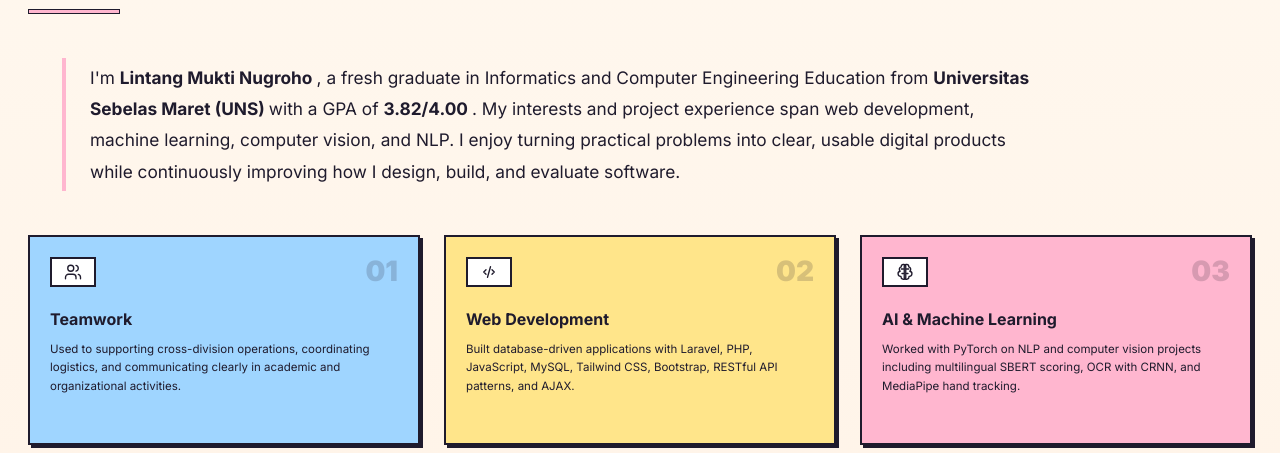
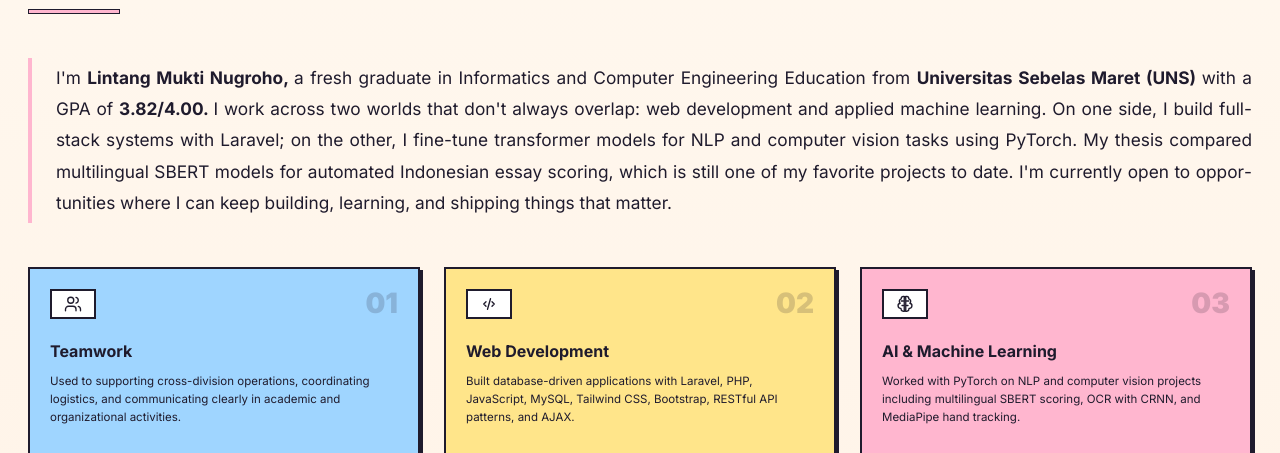
Before and after one commit to LimunBF/Portfolio-Website, a website: page index.html in a window 1280 px wide. Shown: the part 249-702 px from the top of the page. Drawn offline with nearby package versions, Linux system fonts and the light colour scheme.

Commit message:
Revised Some Texts in index.html and style.css to improve clarity and readability. Updated internship date format and refined personal introduction for better engagement.

```diff
--- a/css/style.css
+++ b/css/style.css
@@ -169,16 +169,17 @@ img, svg { display: block; }
 .about-layout { display: block; }
 .about-copy { width: 100%; }
 .about-text-block {
-  max-width: 980px;
-  margin: 0 0 44px 34px;
+  max-width: 100%;
+  margin: 0 0 44px;
   padding: 4px 0 4px 24px;
   border-left: 4px solid var(--pink);
   text-align: justify;
+  hyphens: auto;
 }
 .about-text-block p {
   font-size: clamp(16px, 1.35vw, 18px);
   line-height: 1.82;
-  text-align: left;
+  text-align: justify;
 }
 .about-cards { display: grid; grid-template-columns: repeat(3,1fr); gap: 24px; }
 .feature-card, .project-card, .certificate-card, .timeline-card, .skill-card { border: var(--border); }
--- a/index.html
+++ b/index.html
@@ -119,21 +119,21 @@
               <p>
                 I'm
                 <strong>
-                  Lintang Mukti Nugroho
+                  Lintang Mukti Nugroho,
                 </strong>
-                , a fresh graduate in Informatics and Computer Engineering
+                a fresh graduate in Informatics and Computer Engineering
                 Education from
                 <strong>
                   Universitas Sebelas Maret (UNS)
                 </strong>
                 with a GPA of
                 <strong>
-                  3.82/4.00
+                  3.82/4.00.
                 </strong>
-                .
-                My interests and project experience span web development, machine learning, computer vision, and NLP. I
-                enjoy turning practical problems into clear, usable digital products while continuously improving how I
-                design, build, and evaluate software.
+                I work across two worlds that don't always overlap: web development and applied machine learning. On one side,
+                I build full-stack systems with Laravel; on the other, I fine-tune transformer models for NLP and computer vision tasks using PyTorch.
+                My thesis compared multilingual SBERT models for automated Indonesian essay scoring, which is still one of my favorite projects to date.
+                I'm currently open to opportunities where I can keep building, learning, and shipping things that matter.
               </p>
             </div>
             <div class="about-cards">
@@ -1116,7 +1116,7 @@
                   </div>
                   <div class="timeline-badges">
                     <span>
-                      JAN 2025
+                      JAN 2025 - FEB 2025
                     </span>
                     <b>
                       INTERNSHIP
```
